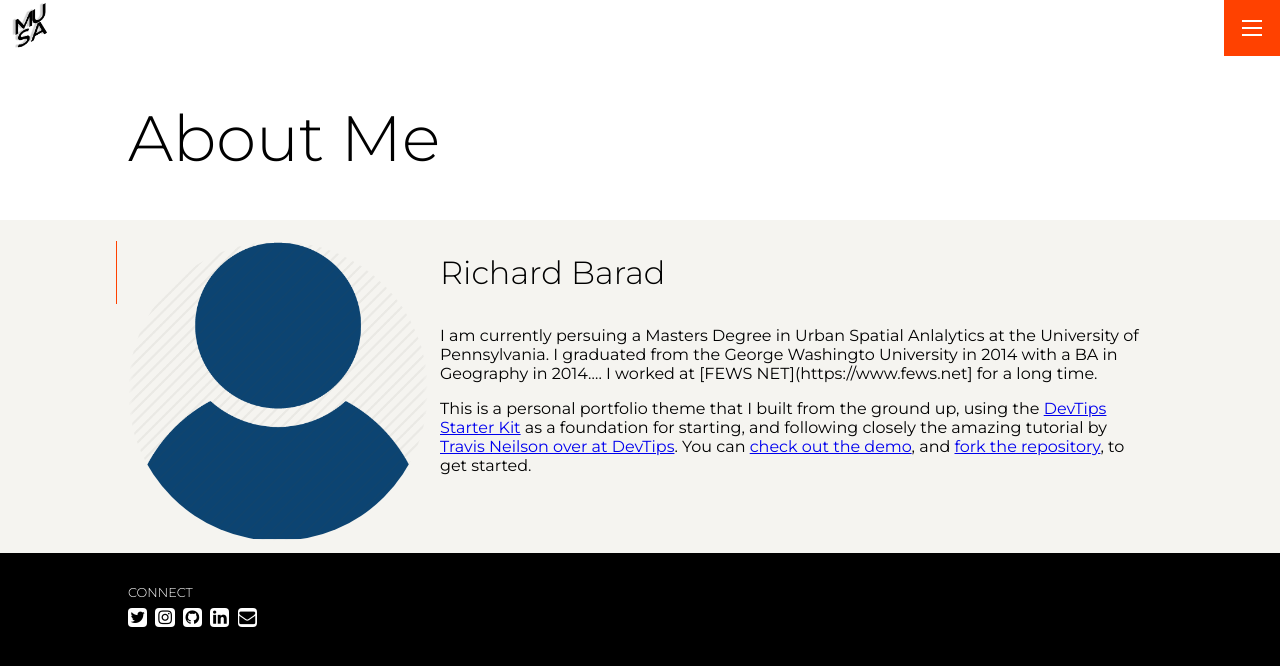
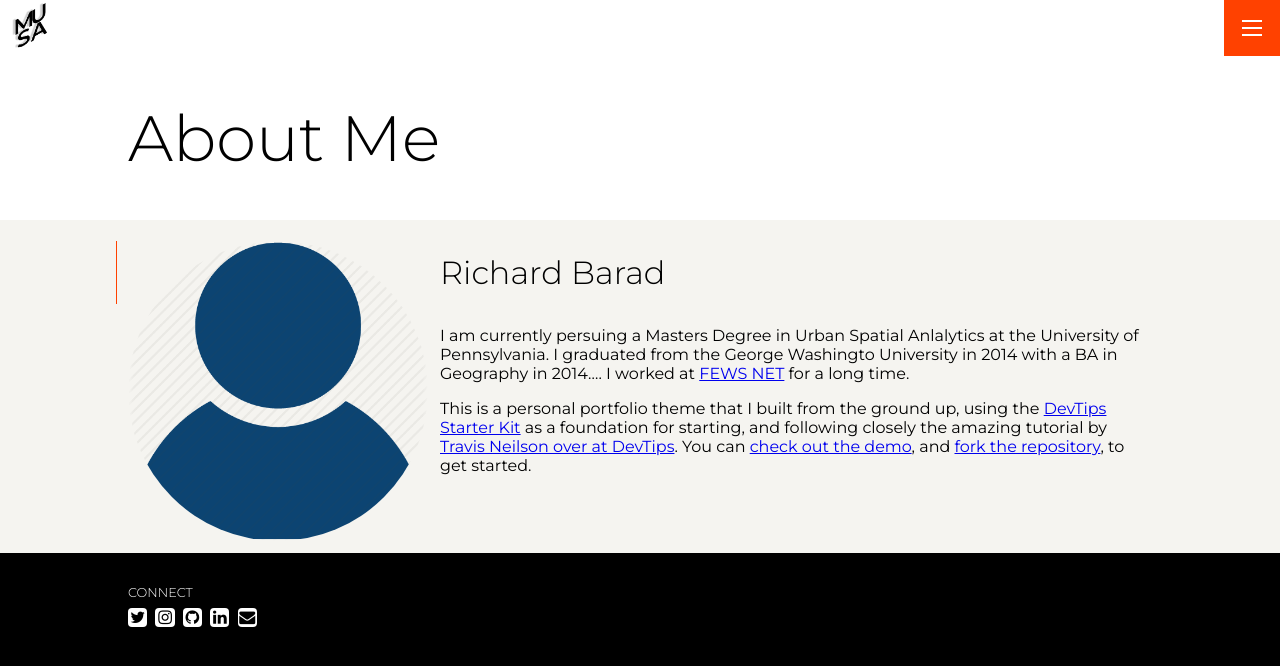
Before and after one commit to richardbarad/portfolio, a Jekyll site: the page built from pages/about.md, in a window 1280 px wide. Shown: the top 666 px of the page. Built offline with Jekyll 4.4.1, drawn with Linux system fonts in a browser that asks for light colours.

Commit message:
Update about.md
Update format for link.

```diff
--- a/pages/about.md
+++ b/pages/about.md
@@ -6,7 +6,7 @@ permalink: /about
 ---
 
 # Richard Barad
-I am currently persuing a Masters Degree in Urban Spatial Anlalytics at the University of Pennsylvania. I graduated from the George Washingto University in 2014 with a BA in Geography in 2014.... I worked at [FEWS NET](https://www.fews.net] for a long time.
+I am currently persuing a Masters Degree in Urban Spatial Anlalytics at the University of Pennsylvania. I graduated from the George Washingto University in 2014 with a BA in Geography in 2014.... I worked at [FEWS NET](https://www.fews.net) for a long time.
 
 
 This is a personal portfolio theme that I built from the ground up, using the [DevTips Starter Kit](http://devtipsstarterkit.com/) as a foundation for starting, and following closely the amazing tutorial by [Travis Neilson over at DevTips](https://www.youtube.com/watch?v=T6jKLsxbFg4&list=PL0CB3OvPhDA_STygmp3sDenx3UpdOMk7P). You can [check out the demo](lenpaul.github.io/portfolio-jekyll-theme/), and [fork the repository](https://github.com/LeNPaul/portfolio-jekyll-theme/fork), to get started.
```
